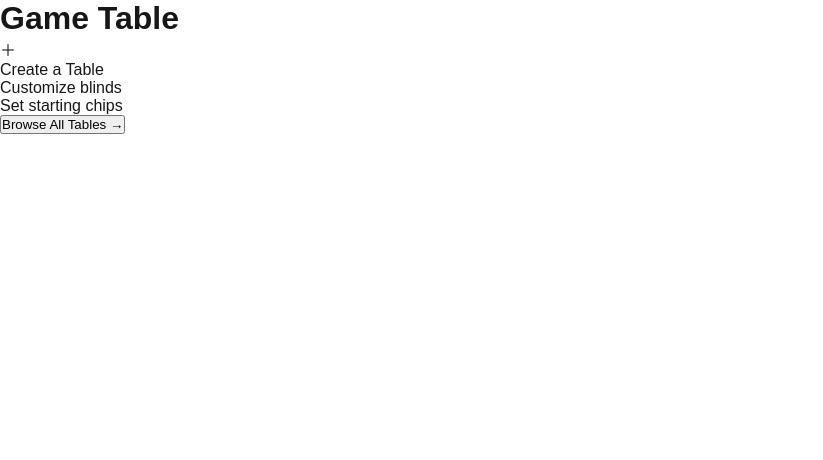
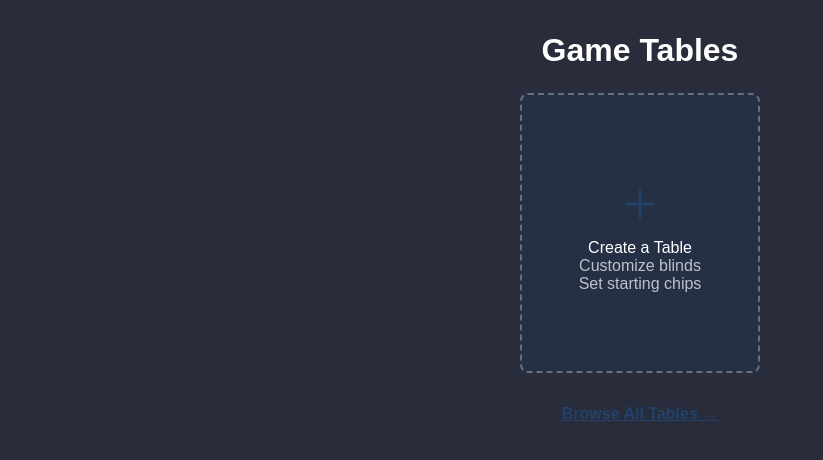
Before and after one commit to Qavrox/sopra-fs25-group-45-client, a Next.js app: page /lobby in a window 1280 px wide. Shown: the top 460 px of the page, without its empty margins (0-823 px from the left). Built offline with nearby package versions, Linux system fonts and the light colour scheme; what @ant-design/nextjs-registry would draw is missing.

Commit message:
Some CSS and formatting cleanups

```diff
--- a/app/layout.tsx
+++ b/app/layout.tsx
@@ -29,34 +29,39 @@ export default function RootLayout({
       <body className={`${geistSans.variable} ${geistMono.variable}`}>
         <ConfigProvider
           theme={{
-            algorithm: theme.defaultAlgorithm,
+            algorithm: theme.darkAlgorithm,
             token: {
               // general theme options are set in token, meaning all primary elements (button, menu, ...) will have this color
               colorPrimary: "#22426b", // selected input field boarder will have this color as well
+              colorText: "#ffffff",
+              colorBgContainer: "#16181D",
+              // For popups (dropdowns, pickers, etc.)
+              colorBgElevated: "#1E1E24",
               borderRadius: 8,
-              colorText: "#fff",
               fontSize: 16,
-
-              // Alias Token
-              colorBgContainer: "#16181D",
             },
-            // if a component type needs special styling, setting here will override default options set in token
             components: {
-              Button: {
-                colorPrimary: "#75bd9d", // this will color all buttons in #75bd9d, overriding the default primaryColor #22426b set in token line 35
-                algorithm: true, // enable algorithm (redundant with line 33 but here for demo purposes)
-                controlHeight: 38,
+              DatePicker: {
+                colorTextPlaceholder: "rgba(255, 255, 255, 0.5)",
+                colorText: "#ffffff",
+                colorTextDisabled: "rgba(255, 255, 255, 0.25)",
+                colorIcon: "#ffffff",
+                colorIconHover: "#ffffff",
               },
               Input: {
-                colorBorder: "gray", // color boarder selected is not overridden but instead is set by primary color in line 35
-                colorTextPlaceholder: "#888888",
-                algorithm: false, // disable algorithm (line 32)
+                colorText: "#ffffff",
+                colorTextPlaceholder: "rgba(255, 255, 255, 0.5)",
+                colorTextDisabled: "rgba(255, 255, 255, 0.25)",
               },
-              Form: {
-                labelColor: "#fff",
-                algorithm: theme.defaultAlgorithm, // specify a specifc algorithm instead of true/false
+              Select: {
+                colorText: "#ffffff",
+                colorTextPlaceholder: "rgba(255, 255, 255, 0.5)",
+                colorTextDisabled: "rgba(255, 255, 255, 0.25)",
+                optionSelectedColor: "#ffffff",
               },
-              Card: {},
+              Button: {
+                colorText: "#ffffff",
+              },
             },
           }}
         >
--- a/app/lobby/page.tsx
+++ b/app/lobby/page.tsx
@@ -16,14 +16,14 @@ export default function Lobby() {
   }, []);
 
   return (
-    <main className="p-6 max-w-6xl mx-auto">
-      <h1 className="text-3xl font-bold mb-4">Game Table</h1>
-      <div className="flex flex-wrap gap-4">
+    <main className="lobby-container">
+      <h1 className="lobby-title">Game Tables</h1>
+      <div className="game-cards-container">
         {rooms.map((room) => (
           <div
             key={room.id}
             onClick={() => router.push(`/game/${room.id}`)}
-            className="w-40 h-60 border rounded shadow-md p-2 cursor-pointer hover:scale-105 transition"
+            className="game-card"
           >
             <div className="text-center text-xl font-bold">Game {room.id}</div>
             <p>{room.players.length} players, {room.status}</p>
@@ -35,16 +35,18 @@ export default function Lobby() {
         {/* Create Table Card */}
         <div
           onClick={() => router.push('/lobby/create')}
-          className="w-40 h-60 border-2 border-dashed rounded shadow-inner flex flex-col justify-center items-center cursor-pointer hover:scale-105 transition"
+          className="create-game-card"
         >
-          <div className="text-center text-red-500 font-bold">＋</div>
+          <div className="create-icon">＋</div>
           <p>Create a Table</p>
-          <p className="text-sm text-gray-500">Customize blinds</p>
-          <p className="text-sm text-gray-500">Set starting chips</p>
+          <p className="text-sm" style={{ opacity: 0.7 }}>Customize blinds</p>
+          <p className="text-sm" style={{ opacity: 0.7 }}>Set starting chips</p>
         </div>
+      </div>
+      <div style={{ textAlign: 'center' }}>
         <button
           onClick={() => router.push('/lobby/rooms')}
-          className="text-blue-600 underline mt-4"
+          className="browse-button"
         >
           Browse All Tables →
         </button>
--- a/app/styles/globals.css
+++ b/app/styles/globals.css
@@ -53,6 +53,102 @@ a {
   width: 100%;
 }
 
+.register-container {
+  display: flex;
+  justify-content: center;
+  align-items: center;
+  min-height: 100vh;
+  background-color: rgb(41, 44, 59);
+}
+
+.register-button {
+  width: 100%;
+}
+
+/* Lobby Styles */
+.lobby-container {
+  background-color: rgb(41, 44, 59);
+  min-height: 100vh;
+  padding: 2rem;
+}
+
+.lobby-title {
+  color: #ffffff;
+  font-size: 2rem;
+  font-weight: bold;
+  margin-bottom: 1.5rem;
+  text-align: center;
+}
+
+.game-cards-container {
+  display: flex;
+  flex-wrap: wrap;
+  gap: 1.5rem;
+  justify-content: center;
+}
+
+.game-card {
+  width: 240px;
+  height: 280px;
+  background-color: #1E1E24;
+  border-radius: 8px;
+  padding: 1rem;
+  cursor: pointer;
+  transition: all 0.3s ease;
+  border: 1px solid rgba(255, 255, 255, 0.1);
+  box-shadow: 0 4px 12px rgba(0, 0, 0, 0.2);
+  color: #ffffff;
+}
+
+.game-card:hover {
+  transform: translateY(-5px);
+  box-shadow: 0 8px 20px rgba(0, 0, 0, 0.3);
+  border-color: rgba(255, 255, 255, 0.3);
+}
+
+.create-game-card {
+  width: 240px;
+  height: 280px;
+  background-color: rgba(34, 66, 107, 0.2);
+  border: 2px dashed rgba(255, 255, 255, 0.3);
+  border-radius: 8px;
+  display: flex;
+  flex-direction: column;
+  justify-content: center;
+  align-items: center;
+  cursor: pointer;
+  transition: all 0.3s ease;
+  color: #ffffff;
+}
+
+.create-game-card:hover {
+  background-color: rgba(34, 66, 107, 0.4);
+  transform: translateY(-5px);
+  border-color: rgba(255, 255, 255, 0.5);
+}
+
+.create-icon {
+  font-size: 2.5rem;
+  color: #22426b;
+  margin-bottom: 0.5rem;
+}
+
+.browse-button {
+  margin-top: 2rem;
+  background-color: transparent;
+  border: none;
+  color: #22426b;
+  font-weight: bold;
+  cursor: pointer;
+  transition: color 0.2s ease;
+  text-decoration: underline;
+  font-size: 1rem;
+}
+
+.browse-button:hover {
+  color: #ffffff;
+}
+
 .card-container {
   display: flex;
   justify-content: center;
```
